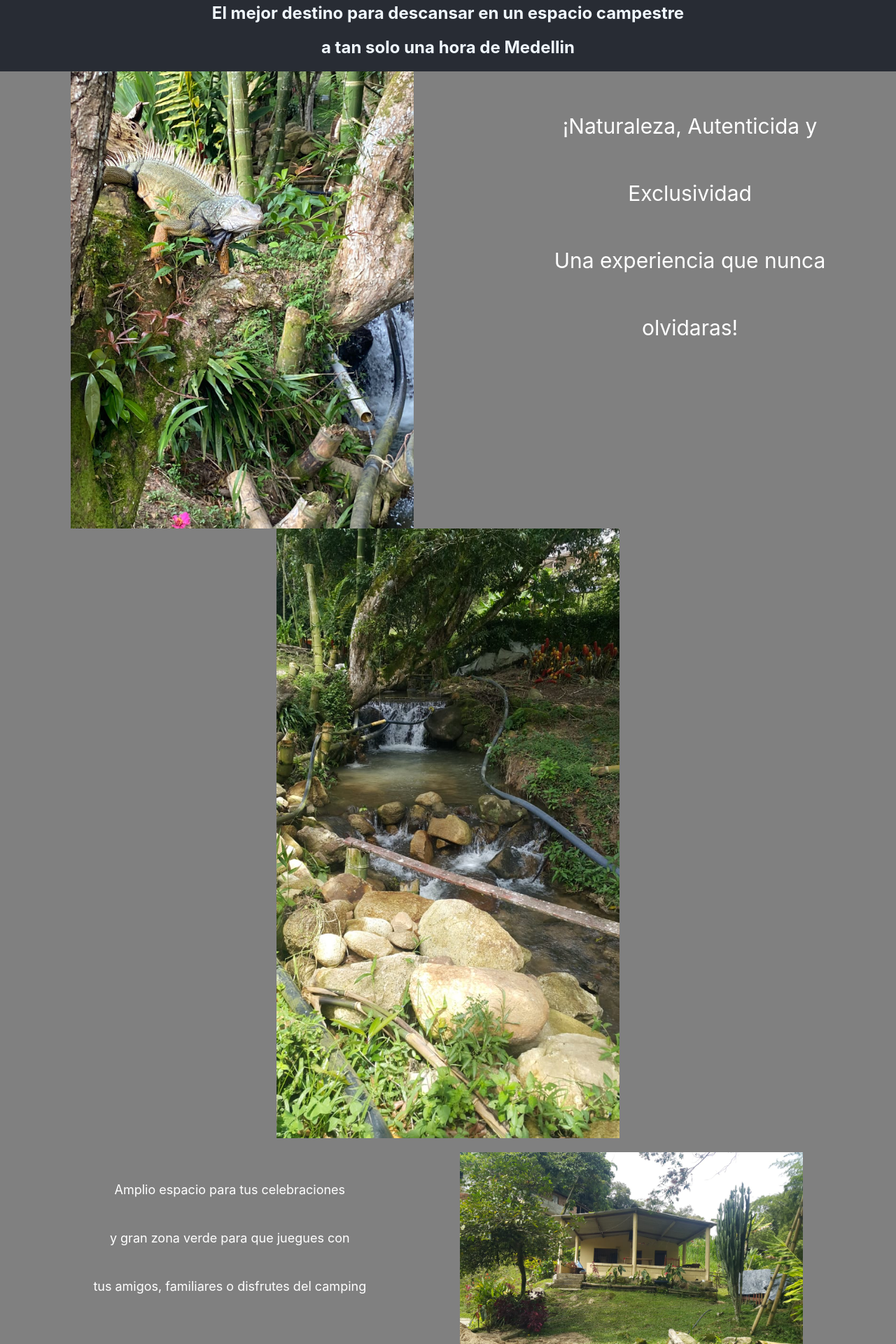
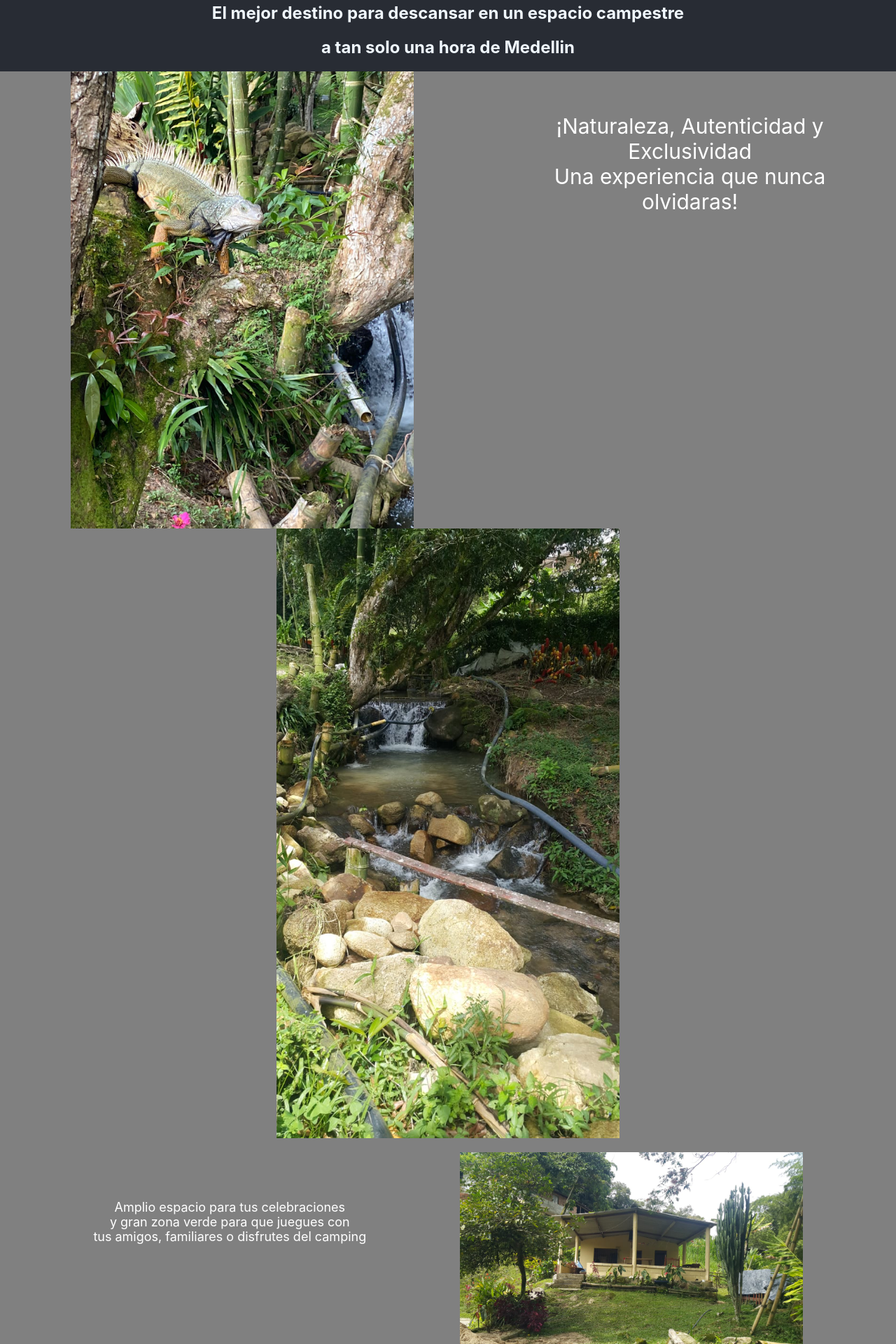
Before and after one commit to creator-krixus/Finca, a React (Create React App) app: page / in a window 1280 px wide. Shown: the part 740-2660 px from the top of the page at 70% size. Built offline with nearby package versions, Linux system fonts and the light colour scheme.

Commit message:
three commit

```diff
--- a/src/components/body/SectionInfo.css
+++ b/src/components/body/SectionInfo.css
@@ -35,7 +35,7 @@ h2{
     flex-wrap: wrap;
 }
 .textos_quiosko{
-    margin: 0;
+    padding-top: 25px;
     font-size: 18px;
 }
 .fotoQuiosko{
--- a/src/components/body/SectionInfo.js
+++ b/src/components/body/SectionInfo.js
@@ -15,10 +15,10 @@ export default function SectionInfo() {
                 <div className="cascada">
                     <img src={iguana} className="fotoIguana"/>
                     <div className="textos_cascada">
-                        <p>¡Naturaleza, Autenticida y </p>
-                        <p>Exclusividad</p>
-                        <p>Una experiencia que nunca</p>
-                        <p>olvidaras!</p>
+                        <p>¡Naturaleza, Autenticidad y <br />
+                        Exclusividad<br />
+                        Una experiencia que nunca<br />
+                        olvidaras!</p>
                     </div>
                     <img src={cascada} className="fotoCascada"/>
                 </div>
@@ -27,9 +27,9 @@ export default function SectionInfo() {
 
                 <div className="quiosko">
                     <div className="textos_quiosko">
-                        <p>Amplio espacio para tus celebraciones</p>
-                        <p>y gran zona verde para que juegues con</p>
-                        <p>tus amigos, familiares o disfrutes del camping</p>
+                        <p>Amplio espacio para tus celebraciones<br />
+                        y gran zona verde para que juegues con<br />
+                        tus amigos, familiares o disfrutes del camping</p>
                     </div>
                     <img src={quiosko} className="fotoQuiosko"/>
                     <img src={zonaVerde} className="fotoZonaVerde"/>
--- a/src/components/footer/Footer.js
+++ b/src/components/footer/Footer.js
@@ -8,7 +8,7 @@ export default function Footer() {
         <div className="footer">
             <p>Barbosa Antioquia</p>
             <p>Click sobre el icono de whats up para contactarme</p>
-            <a href="https://api.whatsapp.com/send?phone=+573114191234&text=Escribe"><img src={whast} width="100px"/></a>
+            <a href="https://api.whatsapp.com/send?phone=+573114191234&text=¡Hola estoy interesado!"><img src={whast} width="100px"/></a>
         </div>
     )
 }
```
